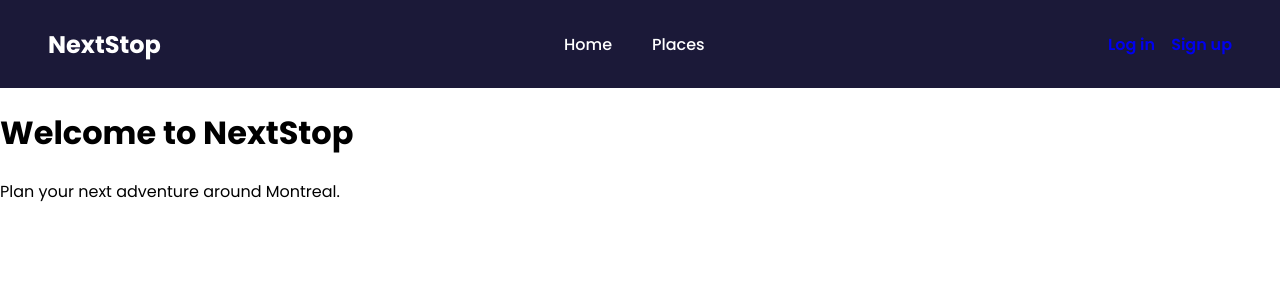
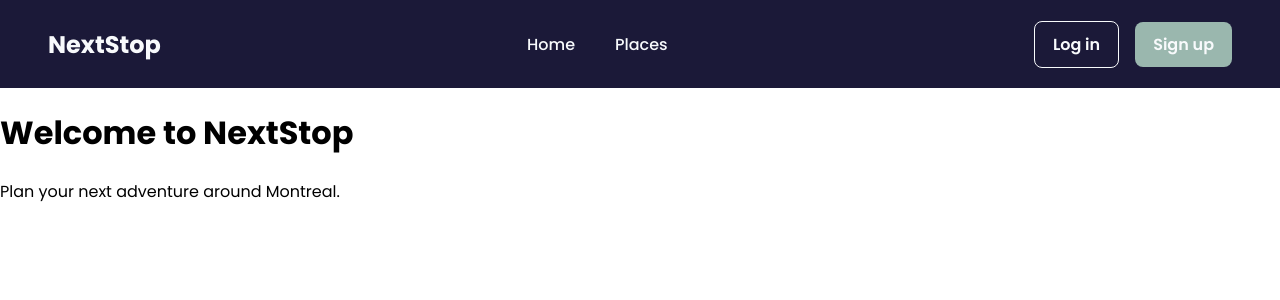
Before and after one commit to saiabbirame/582-32W-VA, a Flask app: page / in a window 1280 px wide. Shown: the top 300 px of the page. Run offline with Flask 3, Linux system fonts and the light colour scheme.

Commit message:
Style navbar colors and buttons

```diff
--- a/code/static/css/style.css
+++ b/code/static/css/style.css
@@ -13,7 +13,7 @@ body{
 }
 
 .nav-logo{
-    color: white;
+    color: #F8FAFC;
     font-size: 24px;
     font-weight: 700;
     text-decoration: none;
@@ -26,7 +26,7 @@ body{
 }
 
 .nav-links a{
-    color: white;
+    color: #F8FAFC;
     font-size: 16px;
     font-weight: 500;
     text-decoration: none;
@@ -43,3 +43,17 @@ body{
     font-weight: 600;
     text-decoration: none;
 }
+
+.login-button{
+    border: 1px solid #F8FAFC;
+    border-radius: 8px;
+    padding: 10px 18px;
+    color: #F8FAFC;
+}
+
+.signup-button{
+    border-radius: 8px;
+    padding: 10px 18px;
+    background-color: #9AB7AE;
+    color: #F8FAFC;
+}
--- a/code/templates/base.html
+++ b/code/templates/base.html
@@ -30,8 +30,8 @@
                         <button type="submit">Log out</button>
                     </form>
                 {% else %}
-                    <a href="{{ url_for('login') }}">Log in</a>
-                    <a href="{{ url_for('register') }}">Sign up</a>
+                    <a class="login-button" href="{{ url_for('login') }}">Log in</a>
+                    <a class="signup-button" href="{{ url_for('register') }}">Sign up</a>
                 {% endif %}
             </div>
         </nav>
```
